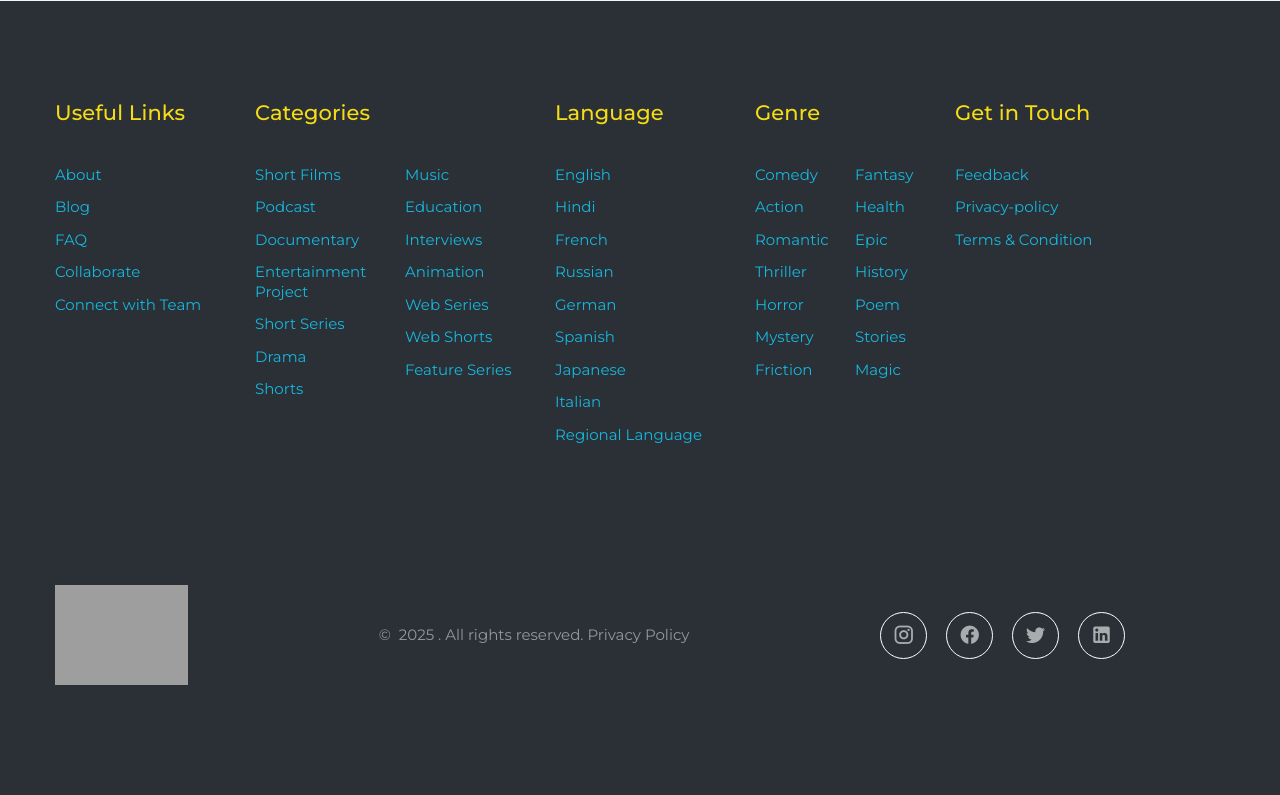
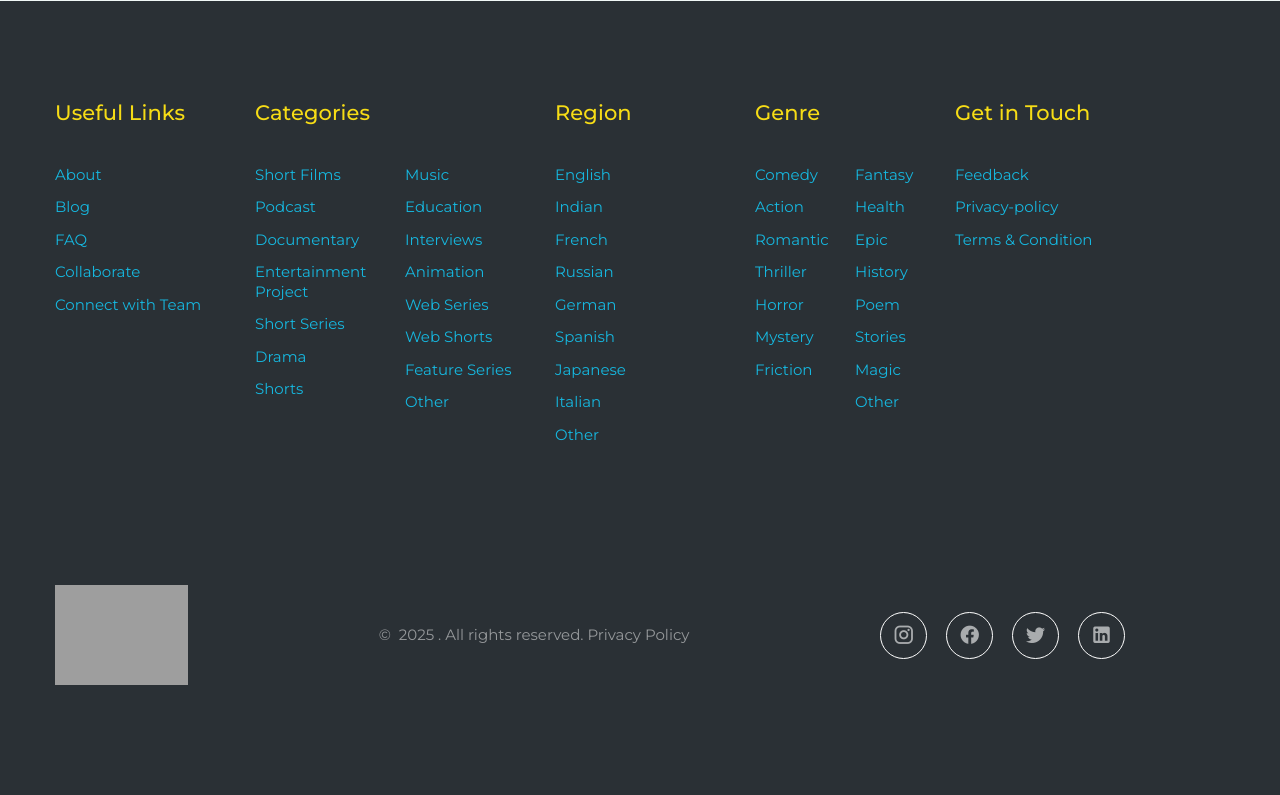
Before and after one commit to Kode-with-Karan/Production-Site, a Django app: page / in a window 1280 px wide. Shown: the part 4576-5371 px from the top of the page. Run offline with Django 5.2, Linux system fonts and the light colour scheme; data comes from the database, SQL or seed files in the repository; both versions use the stored data as it was after the commit; tables that the repository leaves empty hold one stand-in row (values such as "Sample post"); some libraries are stand-ins or nearby versions; some web fonts are replaced; grey boxes are pictures that could not be loaded.

Commit message:
Done site

```diff
--- a/content/models.py
+++ b/content/models.py
@@ -20,18 +20,66 @@ class Content(models.Model):
         ('shorts', 'Shorts'),
         ('web_shorts', 'Web Shorts'),
         ('feature_series', 'Feature Series'),
+        ('Other', 'Other'),
+
 
     ]
 
+    REGION_TYPE = [
+        ('English', 'English'),
+        ('Indian', 'Indian'),
+        ('French', 'French'),
+        ('Russian', 'Russian'),
+        ('German', 'German'),
+        ('Spanish', 'Spanish'),
+        ('Japanese', 'Japanese'),
+        ('Italian', 'Italian'),
+        ('Other', 'Other'),
+    ]
+
+    GENRE_TYPE = [
+        ('Comedy', 'Comedy'),
+        ('Action', 'Action'),
+        ('Romantic', 'Romantic'),
+        ('Thriller', 'Thriller'),
+        ('Horror', 'Horror'),
+        ('Magic', 'Magic'),
+        ('Poem', 'Poem'),
+        ('History', 'History'),
+        ('Epic', 'Epic'),
+        ('Health', 'Health'),
+        ('Fantasy', 'Fantasy'),
+        ('Mystery', 'Mystery'),
+        ( "Other" ,"Other"),
+    ]
+
+    LANGUAGE_TYPE = [
+        ('English', 'English'),
+        ('Hindi', 'Hindi'),
+        ('French', 'French'),
+        ('Russian', 'Russian'),
+        ('German', 'German'),
+        ('Spanish', 'Spanish'),
+        ('Japanese', 'Japanese'),
+        ('Italian', 'Italian'),
+        ('Regional_language', 'Regional_language'),
+        ( "Other" ,"Other"),
+    ]
+
+
     title = models.CharField(max_length=200)
-    country = models.CharField(max_length=200,default="Not Mentioned")
+    # country = models.CharField(max_length=200,default="Not Mentioned")
+    country = models.CharField(max_length=50, choices=REGION_TYPE)
     duration = models.CharField(max_length=200,default="Not Mentioned")
-    genre = models.CharField(max_length=200,default="Not Mentioned")
-    language = models.CharField(max_length=200,default="Not Mentioned")
+    genre = models.CharField(max_length=50, choices=GENRE_TYPE)
+    language = models.CharField(max_length=50, choices=LANGUAGE_TYPE)
+    # genre = models.CharField(max_length=200,default="Not Mentioned")
+    # language = models.CharField(max_length=200,default="Not Mentioned")
     age_rating = models.IntegerField(default="0")
     description = models.TextField()
     cast = models.TextField(default="Not Mentioned")
     content_type = models.CharField(max_length=50, choices=CONTENT_TYPES)
+    # region_type = models.CharField(max_length=50, choices=REGION_TYPE)
     file = models.FileField(upload_to='content_files/')
 
     is_premium = models.BooleanField(default=False)
--- a/content/templates/content/category.html
+++ b/content/templates/content/category.html
@@ -52,6 +52,7 @@ Category | EchoesRipple | Empowering Creators to Share & Earn
                     {{content_type}}
                     {{genre_type}}
                     {{language_type}}
+                    {{region_type}}
 
                 </h2>
 
--- a/content/views.py
+++ b/content/views.py
@@ -79,6 +79,7 @@ def category(request, content_type):
         ('shorts', 'Shorts'),
         ('web_shorts', 'Web Shorts'),
         ('feature_series', 'Feature Series'),
+        ('Other', 'Other'),
     ]
 
     for i in range(0, len(CONTENT_TYPES)):
@@ -106,6 +107,7 @@ def genre(request, genre_type):
         ('Health', 'Health'),
         ('Fantasy', 'Fantasy'),
         ('Mystery', 'Mystery'),
+        ('Other', 'Other'),
     ]
 
     for i in range(0, len(GENRE_TYPE)):
@@ -129,7 +131,7 @@ def language(request, language_type):
         ('Spanish', 'Spanish'),
         ('Japanese', 'Japanese'),
         ('Italian', 'Italian'),
-        ('Regional_language', 'Regional_language'),
+        ('Other', 'Other'),
     ]
 
     for i in range(0, len(LANGUAGE_TYPE)):
@@ -138,6 +140,29 @@ def language(request, language_type):
             num = i+1
 
     return render(request, 'content/category.html', {'contents': contents, 'language_type': language_type, "num": str(num), 'type': type})
+
+def regional(request, region_type):
+    type = region_type
+    contents = Content.objects.filter(language=region_type).order_by('-uploaded_at')
+
+    REGION_TYPE = [
+        ('English', 'English'),
+        ('Indian', 'Indian'),
+        ('French', 'French'),
+        ('Russian', 'Russian'),
+        ('German', 'German'),
+        ('Spanish', 'Spanish'),
+        ('Japanese', 'Japanese'),
+        ('Italian', 'Italian'),
+        ('Other', 'Other'),
+    ]
+
+    for i in range(0, len(REGION_TYPE)):
+        if (REGION_TYPE[i][0] == region_type):
+            region_type = REGION_TYPE[i][1]
+            num = i+1
+
+    return render(request, 'content/category.html', {'contents': contents, 'region_type': region_type, "num": str(num), 'type': type})
 
 @login_required
 def upload_content(request):
--- a/templates/footer.html
+++ b/templates/footer.html
@@ -41,27 +41,41 @@
                                     <li><a href="{% url 'category' 'web_series' %}">Web Series</a></li>
                                     <li><a href="{% url 'category' 'web_shorts' %}">Web Shorts</a></li>
                                     <li><a href="{% url 'category' 'feature_series' %}">Feature Series</a></li>
+                                    <li><a href="{% url 'language' 'Other' %}">Other</a></li>
+
                                 </ul>
                             </div>
                         </div>
                     </div>
                 </div>
                 <div class="col-sm-3 col-lg-2">
-                    <p class="footer-modern-title">Language</p>
+                    <p class="footer-modern-title">Region</p>
                     <div class="footer-modern-item-block">
                         <ul class="list list-1">
                             <li><a href="{% url 'language' 'English' %}">English</a></li>
-                            <li><a href="{% url 'language' 'Hindi' %}">Hindi</a></li>
+                            <li><a href="{% url 'language' 'Indian' %}">Indian</a></li>
                             <li><a href="{% url 'language' 'French' %}">French</a></li>
                             <li><a href="{% url 'language' 'Russian' %}">Russian</a></li>
                             <li><a href="{% url 'language' 'German' %}">German</a></li>
                             <li><a href="{% url 'language' 'Spanish' %}">Spanish</a></li>
                             <li><a href="{% url 'language' 'Japanese' %}">Japanese</a></li>
                             <li><a href="{% url 'language' 'Italian' %}">Italian</a></li>
-                            <li><a href="{% url 'language' 'Regional_language' %}">Regional Language</a></li>
+                            <li><a href="{% url 'language' 'Other' %}">Other</a></li>
                         </ul>
                     </div>
                 </div>
+                <!-- <div class="col-sm-3 col-lg-2">
+                    <p class="footer-modern-title">Region</p>
+                    <div class="footer-modern-item-block">
+                        <ul class="list list-1">
+                            <li><a href="{% url 'language' 'Australian' %}">Australian</a></li>
+                            <li><a href="{% url 'language' 'Rassian' %}">Rassian</a></li>
+                            <li><a href="{% url 'language' 'American' %}">American</a></li>
+                            <li><a href="{% url 'language' 'Indian' %}">Indian</a></li>
+                            <li><a href="{% url 'language' 'Other' %}">Other</a></li>
+                        </ul>
+                    </div>
+                </div> -->
                 <div class="col-sm-3 col-lg-2">
                     <p class="footer-modern-title">Genre</p>
                     <div class="footer-modern-item-block">
@@ -86,6 +100,8 @@
                                     <li><a href="{% url 'genre' 'Poem' %}">Poem</a></li>
                                     <li><a href="{% url 'genre' 'Stories' %}">Stories</a></li>
                                     <li><a href="{% url 'genre' 'Magic' %}">Magic</a></li>
+                                    <li><a href="{% url 'language' 'Other' %}">Other</a></li>
+
                                 </ul>
                             </div>
                         </div>
```
Also changed, not shown: content/forms.py (+4 -3 lines), content/templates/content/upload_content.html (+53 -7 lines), content/migrations/0018_alter_ad_video_url_alter_content_genre_and_more.py (added), db.sqlite3, media/content_thumbnails/er3.jpg (added), media/content_thumbnails/logo-white.png (added), media/content_thumbnails/logo-white_1WrN2QD.png (added), media/content_thumbnails/logo-white_9bliIPl.png (added), media/content_thumbnails/logo-white_k3yF8nS.png (added).
